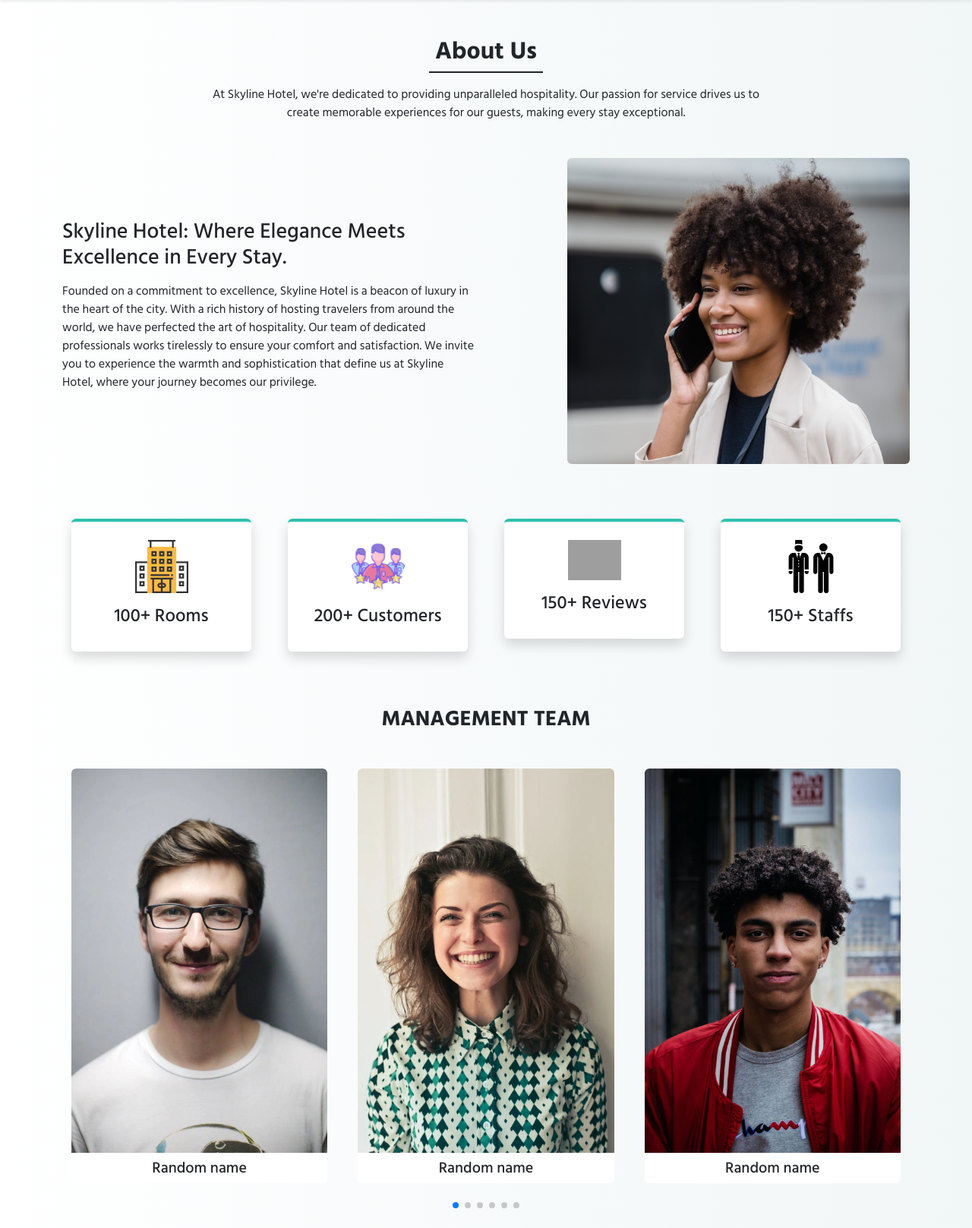
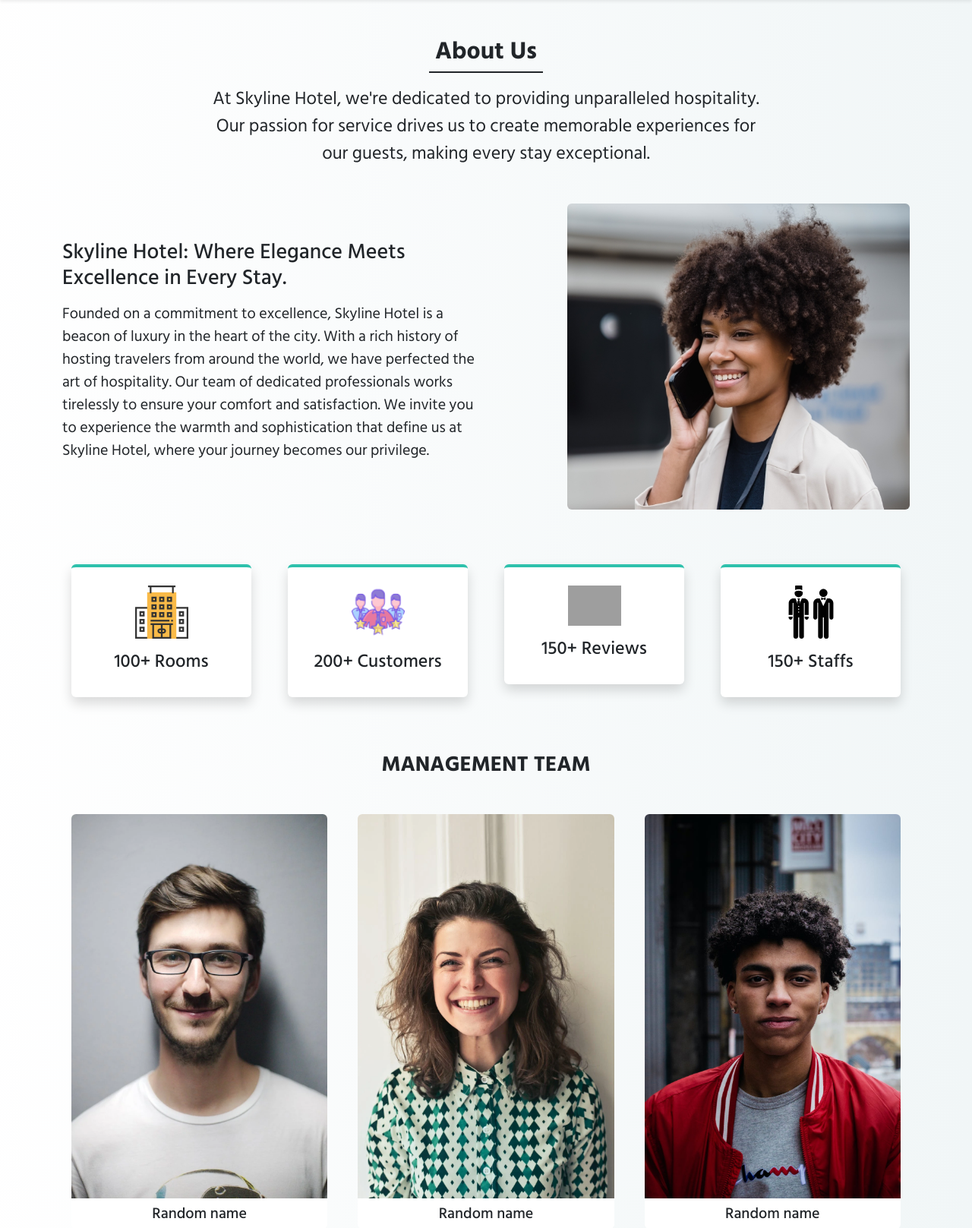
Before and after one commit to devashishsoni98/Web-Based-Skyline-Management-System, a PHP site: page /about.html in a window 1280 px wide. Shown: the part 68-1685 px from the top of the page at 76% size. Run offline with PHP 8.4, Linux system fonts and the light colour scheme; some web fonts are replaced; grey boxes are pictures that could not be loaded.

Commit message:
about css

```diff
--- a/CSS/common.css
+++ b/CSS/common.css
@@ -185,6 +185,14 @@ input[type="number"] {
   cursor: pointer;
 }
 
+.hover-effect-md{
+  transition: .25s ease-in-out;
+}
+.hover-effect-md:hover{
+  transform: scale(1.1);
+  cursor: pointer;
+}
+
 .hover-effect-sm{
   transition: .3s ease-in-out;
 }
--- a/about.html
+++ b/about.html
@@ -35,7 +35,7 @@
     <div class="my-5 px-4">
       <h2 class="fw-bold h-font text-center">About Us</h2>
       <div class="h-line bg-dark"></div>
-      <p class="text-center mt-3 mx-auto" style="width: 60%;">
+      <p class="text-center mt-3 mx-auto fs-4" style="width: 60%;">
         At Skyline Hotel, we're dedicated to providing unparalleled hospitality. Our passion for service drives us to create memorable experiences for our guests, making every stay exceptional.
       </p>
     </div>
@@ -44,7 +44,7 @@
       <div class="row justify-content-between align-items-center mb-5">
         <div class="col-lg-6 col-md-5 mb-4 order-lg-1 order-md-1 order-2">
           <h3 class="mb-3">Skyline Hotel: Where Elegance Meets Excellence in Every Stay.</h3>
-          <p>
+          <p class="fs-5">
             Founded on a commitment to excellence, Skyline Hotel is a beacon of luxury in the heart of the city. With a rich history of hosting travelers from around the world, we have perfected the art of hospitality. Our team of dedicated professionals works tirelessly to ensure your comfort and satisfaction. We invite you to experience the warmth and sophistication that define us at Skyline Hotel, where your journey becomes our privilege.
           </p>
         </div>
@@ -58,7 +58,7 @@
       <div class="row">
         <div class="col-lg-3 col-md-6 mb-4 px-4">
           <div
-            class="bg-white rounded shadow p-4 border-top border-4 text-center box"
+            class="bg-white rounded shadow p-4 border-top border-4 text-center box hover-effect-md"
           >
             <img src="./Images/about/hotel.svg" width="70px" />
             <h4 class="mt-3">100+ Rooms</h4>
@@ -66,7 +66,7 @@
         </div>
         <div class="col-lg-3 col-md-6 mb-4 px-4">
           <div
-            class="bg-white rounded shadow p-4 border-top border-4 text-center box"
+            class="bg-white rounded shadow p-4 border-top border-4 text-center box hover-effect-md"
           >
             <img src="./Images/about/customer.png" width="70px" />
             <h4 class="mt-3">200+ Customers</h4>
@@ -74,7 +74,7 @@
         </div>
         <div class="col-lg-3 col-md-6 mb-4 px-4">
           <div
-            class="bg-white rounded shadow p-4 border-top border-4 text-center box"
+            class="bg-white rounded shadow p-4 border-top border-4 text-center box hover-effect-md"
           >
             <img src="./Images/about/review.svg" width="70px" />
             <h4 class="mt-3">150+ Reviews</h4>
@@ -82,7 +82,7 @@
         </div>
         <div class="col-lg-3 col-md-6 mb-4 px-4">
           <div
-            class="bg-white rounded shadow p-4 border-top border-4 text-center box"
+            class="bg-white rounded shadow p-4 border-top border-4 text-center box hover-effect-md"
           >
             <img src="./Images/about/staff.svg" width="70px" />
             <h4 class="mt-3">150+ Staffs</h4>
```
